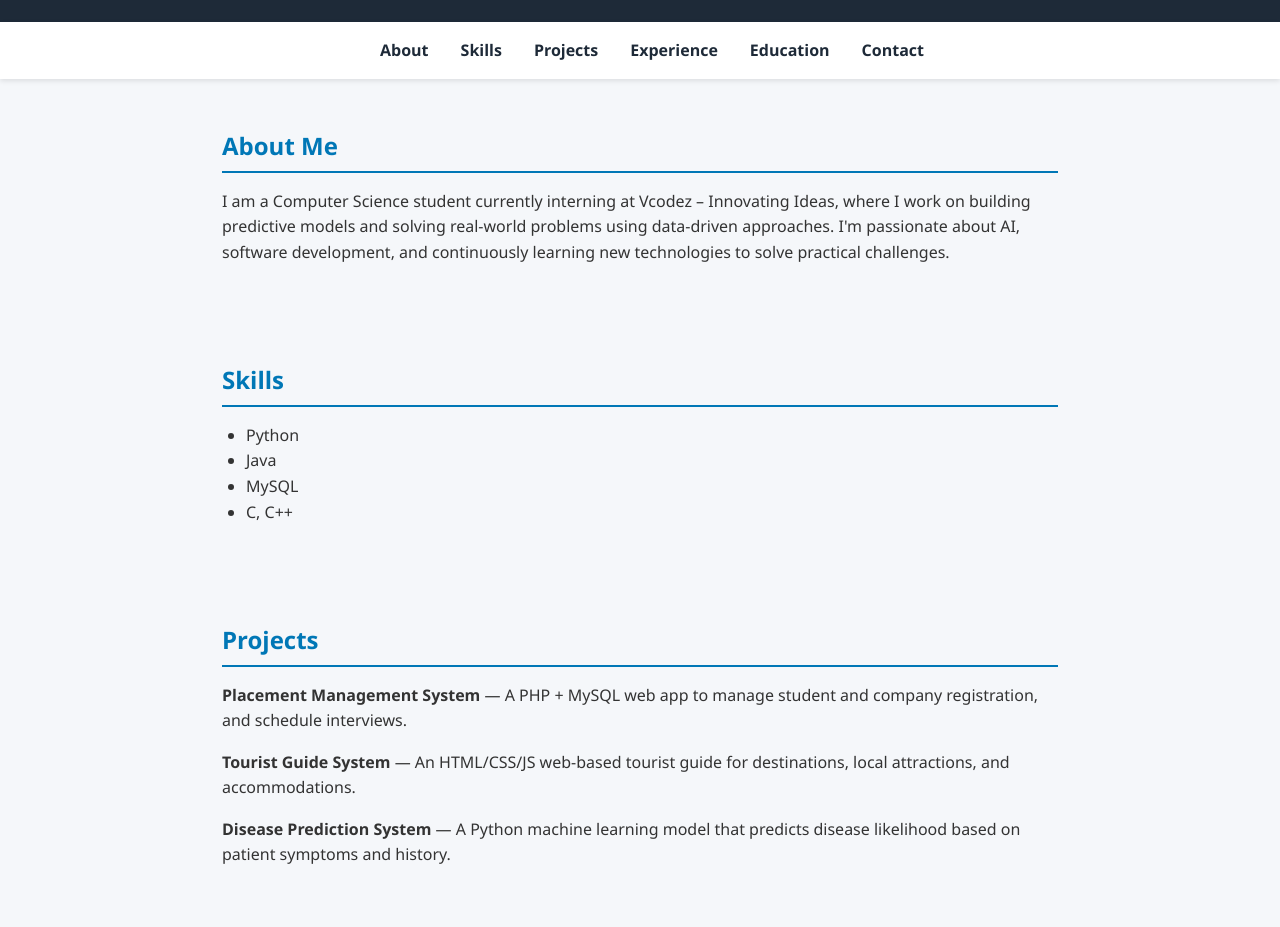
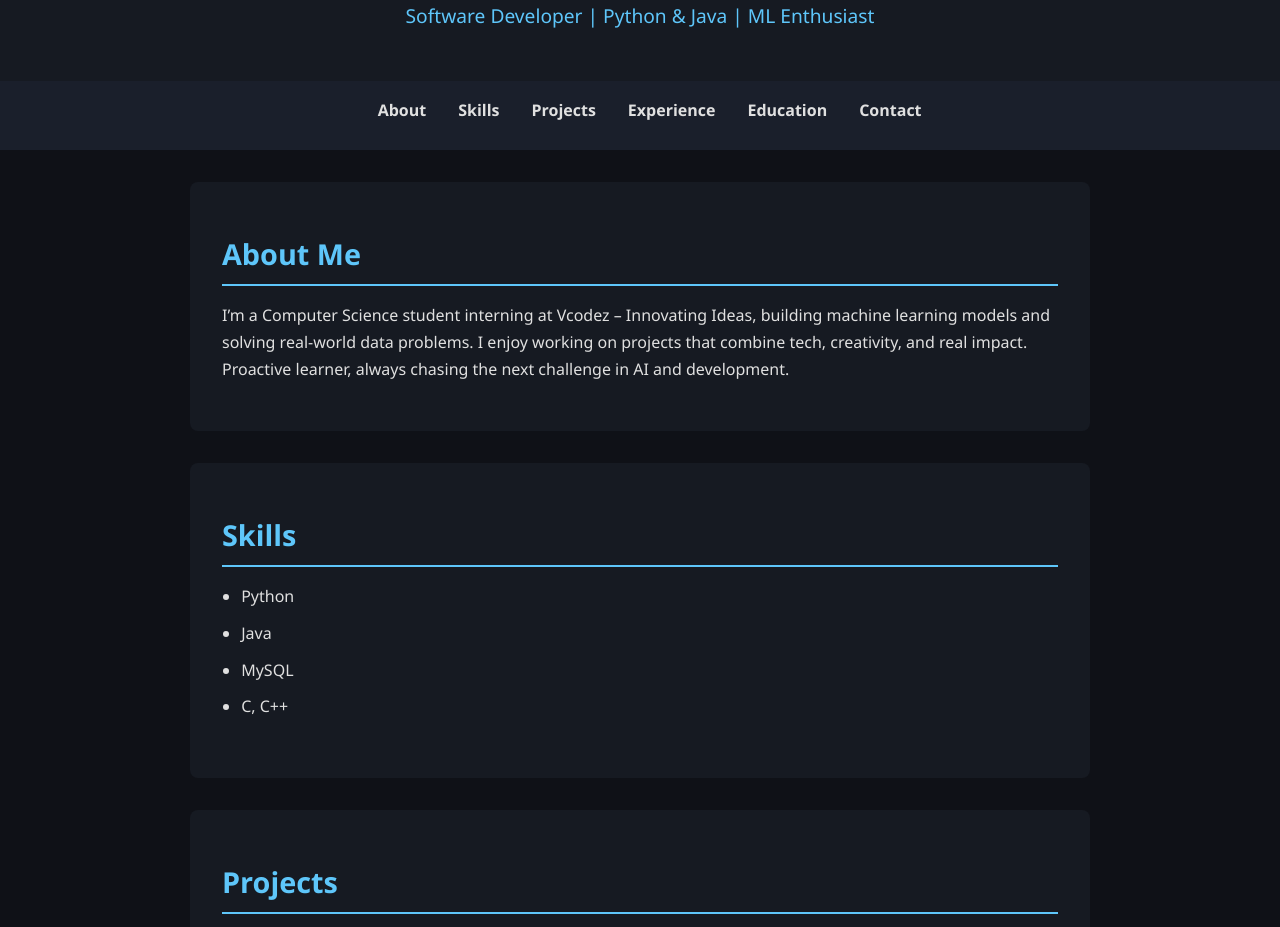
Before and after one commit to ashwin-s2004/ashwin-s2004, a plain HTML site: page index.html in a window 1280 px wide. Shown: the part 132-1059 px from the top of the page. Drawn offline with Linux system fonts and the light colour scheme.

Commit message:
Update index.html

```diff
--- a/index.html
+++ b/index.html
@@ -3,69 +3,95 @@
 <head>
   <meta charset="UTF-8" />
   <meta name="viewport" content="width=device-width, initial-scale=1.0"/>
-  <title>Ashwin S | Developer Portfolio</title>
+  <title>Ashwin S | Portfolio</title>
   <style>
+    :root {
+      --bg-color: #0f1117;
+      --text-color: #e0e0e0;
+      --accent: #5ec6fa;
+      --heading-color: #ffffff;
+      --section-bg: #161a22;
+    }
     * {
       margin: 0; padding: 0; box-sizing: border-box;
     }
     body {
       font-family: 'Segoe UI', sans-serif;
-      line-height: 1.6;
-      background-color: #f5f7fa;
-      color: #333;
+      background-color: var(--bg-color);
+      color: var(--text-color);
+      line-height: 1.7;
     }
     header {
-      background-color: #1e2a38;
-      color: #fff;
-      padding: 2rem 1rem;
+      background-color: var(--section-bg);
+      padding: 3rem 1rem;
       text-align: center;
     }
     header h1 {
-      font-size: 2.5rem;
+      font-size: 2.8rem;
+      color: var(--heading-color);
+    }
+    header p {
+      font-size: 1.2rem;
+      margin-top: 0.5rem;
+      color: var(--accent);
     }
     nav {
-      background: #ffffff;
-      padding: 1rem;
+      background-color: #1a1f2b;
       position: sticky;
       top: 0;
       z-index: 100;
-      box-shadow: 0 2px 5px rgba(0,0,0,0.1);
+      padding: 1rem 0;
     }
     nav ul {
+      list-style: none;
       display: flex;
       justify-content: center;
       gap: 2rem;
-      list-style: none;
     }
     nav a {
       text-decoration: none;
-      color: #1e2a38;
+      color: var(--text-color);
       font-weight: bold;
+      transition: color 0.2s ease;
+    }
+    nav a:hover {
+      color: var(--accent);
     }
     section {
       padding: 3rem 2rem;
       max-width: 900px;
       margin: auto;
+      background-color: var(--section-bg);
+      margin-top: 2rem;
+      border-radius: 8px;
     }
     h2 {
-      color: #0077b6;
+      color: var(--accent);
       margin-bottom: 1rem;
-      border-bottom: 2px solid #0077b6;
+      font-size: 1.8rem;
+      border-bottom: 2px solid var(--accent);
       padding-bottom: 5px;
     }
     ul {
-      list-style-type: disc;
-      padding-left: 1.5rem;
+      padding-left: 1.2rem;
     }
-    .contact p, .project, .edu, .exp {
+    li {
+      margin-bottom: 0.6rem;
+    }
+    .project, .edu, .exp, .contact p {
       margin-bottom: 1rem;
     }
+    a {
+      color: var(--accent);
+      text-decoration: none;
+    }
     footer {
-      background: #1e2a38;
-      color: #ccc;
+      background-color: #0a0c10;
+      color: #777;
       text-align: center;
       padding: 1.5rem;
-      margin-top: 2rem;
+      margin-top: 3rem;
+      font-size: 0.9rem;
     }
   </style>
 </head>
@@ -73,7 +99,7 @@
 
   <header>
     <h1>Ashwin S</h1>
-    <p>Software Developer | Python & Java | ML & Web Enthusiast</p>
+    <p>Software Developer | Python & Java | ML Enthusiast</p>
   </header>
 
   <nav>
@@ -89,7 +115,7 @@
 
   <section id="about">
     <h2>About Me</h2>
-    <p>I am a Computer Science student currently interning at Vcodez – Innovating Ideas, where I work on building predictive models and solving real-world problems using data-driven approaches. I'm passionate about AI, software development, and continuously learning new technologies to solve practical challenges.</p>
+    <p>I’m a Computer Science student interning at Vcodez – Innovating Ideas, building machine learning models and solving real-world data problems. I enjoy working on projects that combine tech, creativity, and real impact. Proactive learner, always chasing the next challenge in AI and development.</p>
   </section>
 
   <section id="skills">
@@ -105,29 +131,32 @@
   <section id="projects">
     <h2>Projects</h2>
     <div class="project">
-      <strong>Placement Management System</strong> — A PHP + MySQL web app to manage student and company registration, and schedule interviews.
+      <strong>Placement Management System</strong><br/>
+      A PHP & MySQL web app that manages student & company registration, and interview scheduling.
     </div>
     <div class="project">
-      <strong>Tourist Guide System</strong> — An HTML/CSS/JS web-based tourist guide for destinations, local attractions, and accommodations.
+      <strong>Tourist Guide System</strong><br/>
+      An HTML/CSS/JS web tool for discovering destinations, accommodations, and attractions.
     </div>
     <div class="project">
-      <strong>Disease Prediction System</strong> — A Python machine learning model that predicts disease likelihood based on patient symptoms and history.
+      <strong>Disease Prediction System</strong><br/>
+      A Python machine learning model that predicts disease likelihood using symptoms & history.
     </div>
   </section>
 
   <section id="experience">
     <h2>Experience</h2>
     <div class="exp">
-      <strong>Intern - Vcodez, Madurai</strong>
-      <br />Working on machine learning models, predictive systems, and solving real-world data problems in a fast-paced tech environment.
+      <strong>Intern - Vcodez (Madurai)</strong><br/>
+      Worked on predictive ML models, real-world data systems, and delivered fast-paced tech solutions in a collaborative team environment.
     </div>
   </section>
 
   <section id="education">
     <h2>Education</h2>
     <div class="edu">
-      <strong>B.E. Computer Science & Engineering</strong><br />
-      SCSVMV, Kanchipuram — May 2025
+      <strong>B.E. Computer Science & Engineering</strong><br/>
+      SCSVMV University, Kanchipuram — May 2025
     </div>
     <div class="edu">
       <strong>HSLC</strong> — AKNU S. Sundar Matric Hr. Sec. School, Madurai (2021)
@@ -142,11 +171,11 @@
     <p>Email: <a href="mailto:ashwinsupraja23032004@gmail.com">ashwinsupraja23032004@gmail.com</a></p>
     <p>Phone: <a href="tel:+919361515502">+91 93615 15502</a></p>
     <p>LinkedIn: <a href="https://linkedin.com/in/ashwin-sridhar-666043256" target="_blank">linkedin.com/in/ashwin-sridhar</a></p>
-    <p>GitHub: <a href="https://github.com/ashwins" target="_blank">github.com/ashwins</a></p>
+    <p>GitHub: <a href="https://github.com/ashwin-s2004" target="_blank">github.com/ashwins</a></p>
   </section>
 
   <footer>
-    &copy; 2025 Ashwin S — Built with 💻 and ☕
+    &copy; 2025 Ashwin S — Built with ❤️ in dark mode
   </footer>
 
 </body>
```
